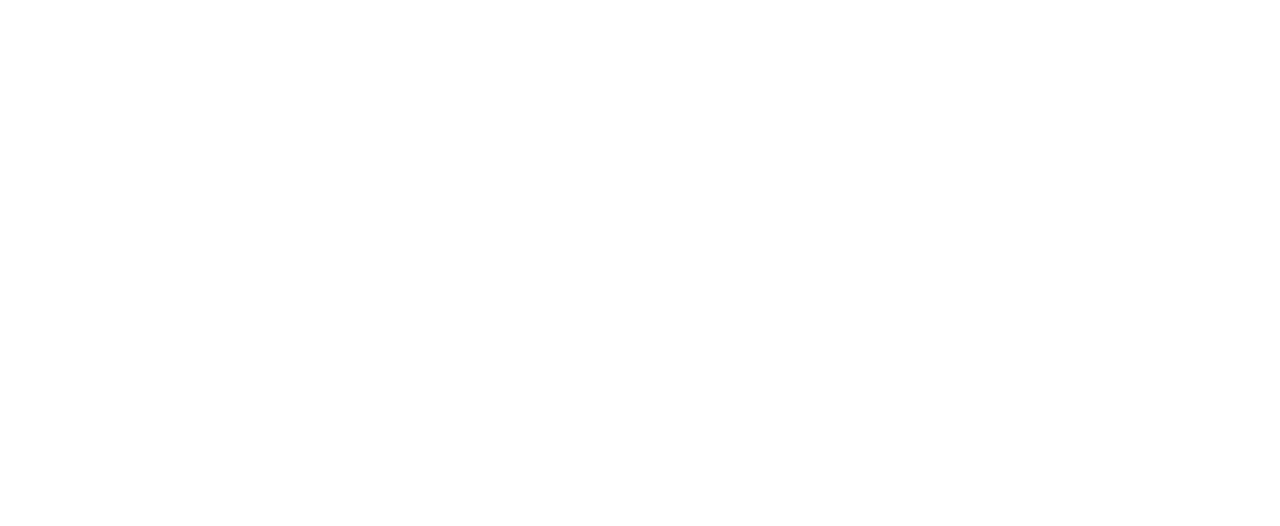
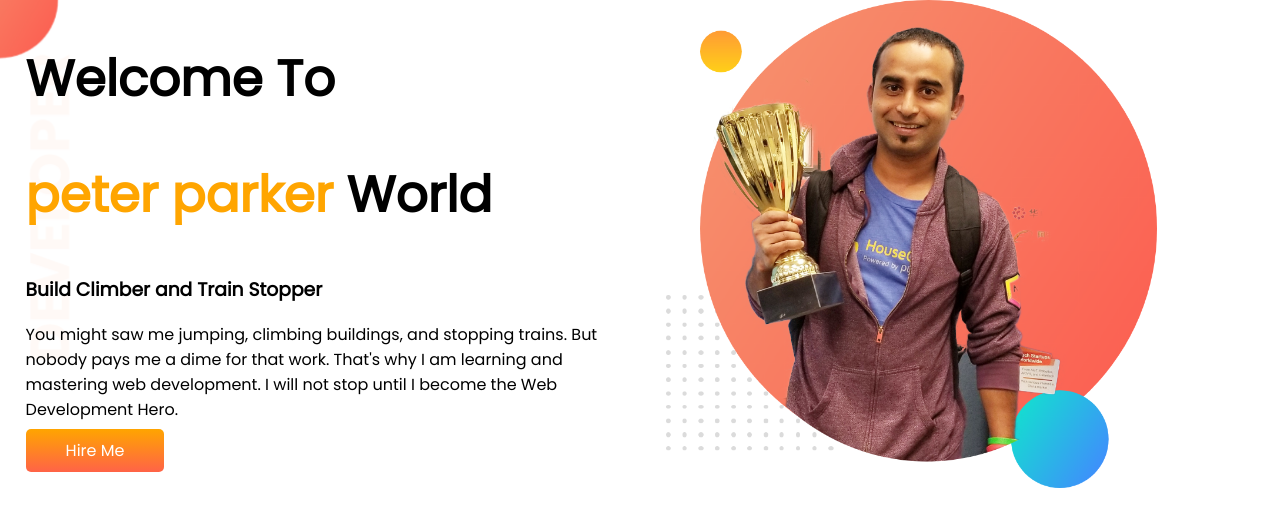
Before and after one commit to FahmidaTasmia/developer-portfolio, a plain HTML site: page index.html in a window 1280 px wide. Drawn offline with Linux system fonts and the light colour scheme.

Commit message:
top-banner

```diff
--- a/index.html
+++ b/index.html
@@ -5,9 +5,28 @@
     <meta http-equiv="X-UA-Compatible" content="IE=edge">
     <meta name="viewport" content="width=device-width, initial-scale=1.0">
     <title>Developer portfolio</title>
+    <link rel="preconnect" href="https://fonts.googleapis.com">
+    <link rel="preconnect" href="https://fonts.gstatic.com" crossorigin>
+    <link href="https://fonts.googleapis.com/css2?family=Poppins&display=swap" rel="stylesheet">
     <link rel="stylesheet" href="style.css">
 </head>
 <body>
+  <section class="top-banner">
+    <div class="half-width">
+        <h1>Welcome To</h1>
 
+    <h1>
+        <span class="orange-color">peter parker</span>
+        World
+    </h1>
+    <h3>Build Climber and Train Stopper</h3>
+    <p>You might saw me jumping, climbing buildings, and stopping trains. But nobody pays me a dime for that work. That's why I am learning and mastering web development. I will not stop until I become the Web Development Hero.</p>
+  <a class="link-button" target="_blank" href="https://web.facebook.com/tasmia.alish.7/">Hire Me</a>
+    </div>
+    <div class="half-width">
+        <img src="images/jhankar.png" alt="">
+
+    </div>
+  </section>
 </body>
 </html>
--- a/style.css
+++ b/style.css
@@ -0,0 +1,34 @@
+body{
+    font-family: 'Poppins', sans-serif;
+    margin: 0;
+}
+h1{
+    font-size: 50px;
+}
+.orange-color{
+    color: orange;
+}
+section{
+    display: flex;
+}
+.top-banner{
+    background-image: url(images/top-banner.png);
+    background-repeat: no-repeat;
+
+
+
+}
+.half-width{
+    width: 50%;
+ padding-left: 2%;
+}
+.half-width img{
+    width: 80%;
+}
+.link-button{
+    text-decoration: none;
+    padding: 10px 40px;
+    border-radius: 5px;
+    background-image: linear-gradient(orange, tomato);
+    color: white;
+}
```
Also changed, not shown: images/dream-bg.png (added), images/exp-bg.png (added), images/jhankar.png (added), images/jhankar2.png (added), images/my-bg (1).png (added), images/my-bg.png (added), images/my-bg2.png (added), images/top-banner.png (added), 7 other files.
